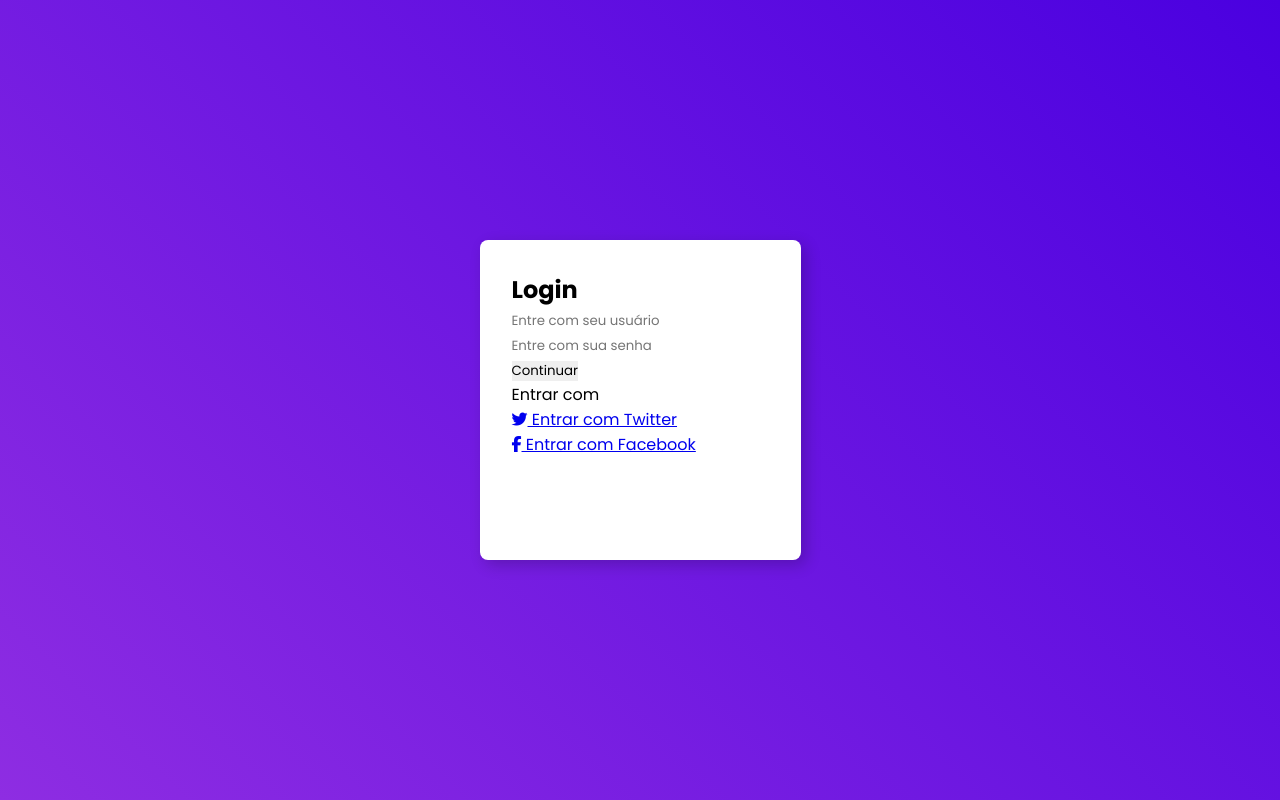
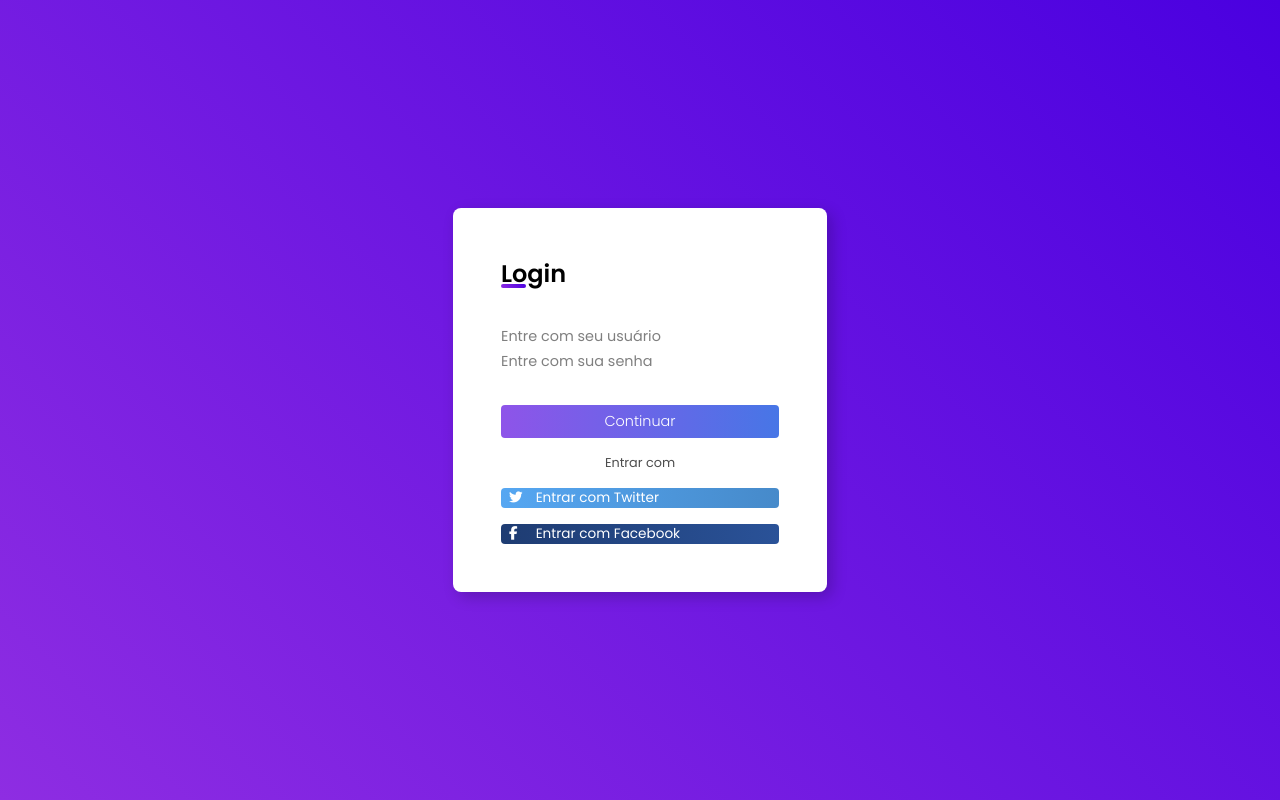
Before and after one commit to izepon/login-social-link, a plain HTML site: page index.html in a window 1280 px wide. Drawn offline with Linux system fonts and the light colour scheme.

Commit message:
estilizando tela com CSS

```diff
--- a/css/style.css
+++ b/css/style.css
@@ -20,9 +20,102 @@ body {
 
 main.container {
     background: white;
-    max-width: 350px;
+    max-width: 600px;
     min-height: 40vh;
-    padding: 2rem;
+    padding: 3rem;
     box-shadow: 5px 5px 15px rgba(0, 0, 0, 0.2);
     border-radius: 8px;
 }
+
+main h2 {
+    font-weight: 600;
+    margin-bottom: 2rem;
+    position: relative;
+}
+
+main h2::before {
+    content: "";
+    position: absolute;
+    height: 4px;
+    width: 25px;
+    bottom: 3px;
+    left: 0;
+    border-radius: 8px;
+    background: linear-gradient(45deg, #8e2de2, #4a00e0);
+}
+
+form {
+    display: flex;
+    flex-direction: column;
+}
+
+.input-field {
+    position: relative;
+
+}
+
+.input-field input {
+    outline: none;
+    font-size: 0.9rem;
+    color: rgba(0, 0, 0, 0.7);
+}
+
+.input-field input::placeholder {
+    color: rgba(0, 0, 0, 0.5) ;
+}
+
+form input[type="submit"] {
+    margin-top: 2rem;
+    padding: 0.4rem;
+    background: linear-gradient(to left, #4776E6, #8e54e9);
+    cursor: pointer;
+    color:white;
+    font-size: 0.9rem;
+    font-weight: 300;
+    border-radius: 4px;
+    transition: all 0.3s ease;
+}
+
+form input[type="submit"]:hover {
+    letter-spacing: 0.5px;
+    background: linear-gradient(to right, #4776E6, #8e54e9);
+}
+
+.footer {
+    display: flex;
+    flex-direction: column;
+    margin-top: 1rem;
+}
+
+.footer span {
+    color: rgba(0, 0, 0, 0.7);
+    font-size: 0.8rem;
+    text-align: center;
+}
+
+.footer .social-field {
+    padding: 0.4;
+    border-radius: 4px;
+    font-size: 0.85rem;
+    width: 100%;
+    cursor: pointer;
+    margin-top: 1rem;
+}
+
+.footer .social-field a i {
+    margin: 0 0.5rem;
+    width: 15px;
+}
+
+.footer .social-field a {
+    text-decoration: none;
+    color: white;
+}
+
+.footer .social-field.twitter {
+    background: linear-gradient(to right, #56a7f2, #468aca);
+}
+
+.footer .social-field.facebook {
+    background: linear-gradient(to right, #1e3c72, #2a5298);
+}
```
